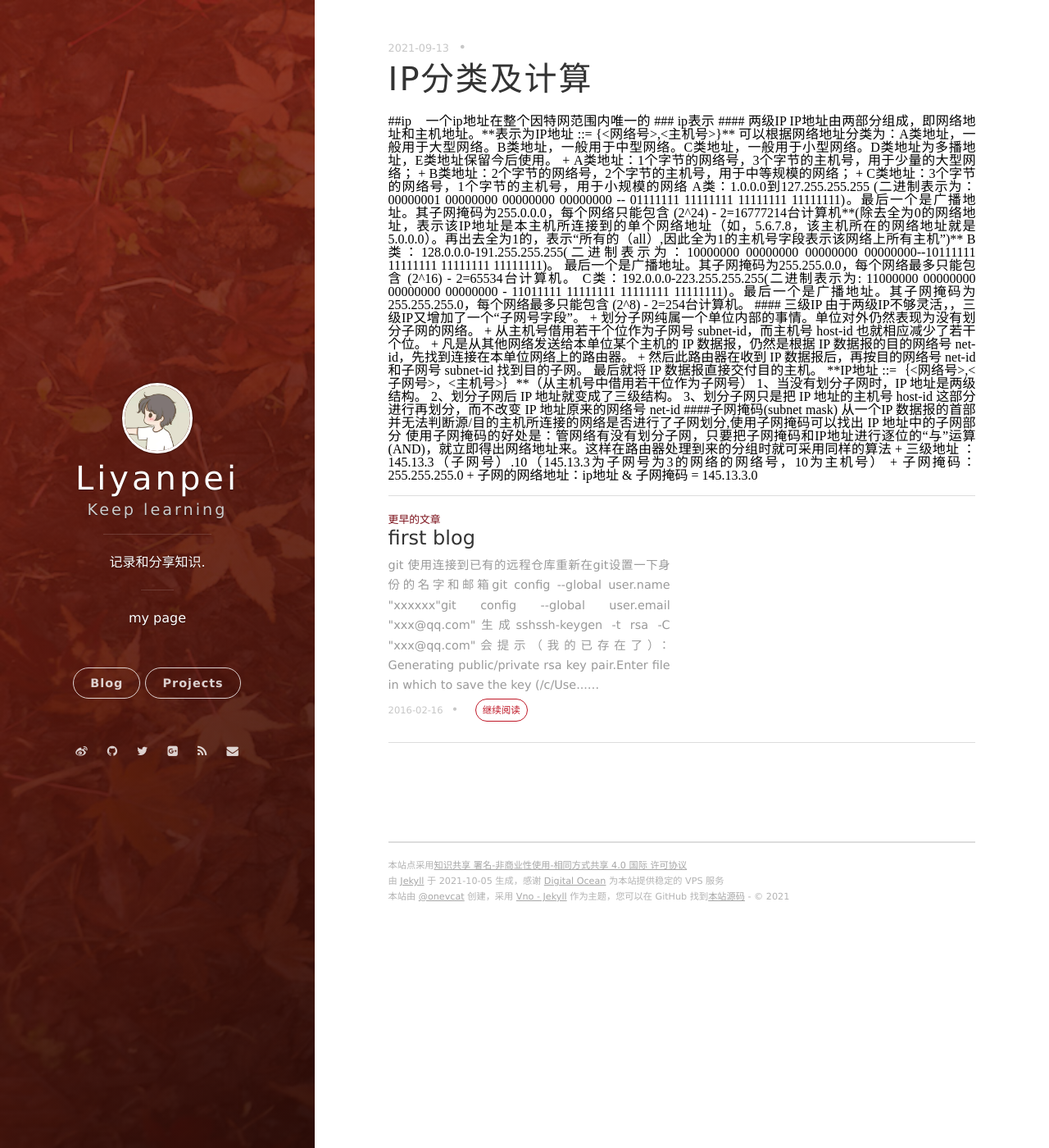
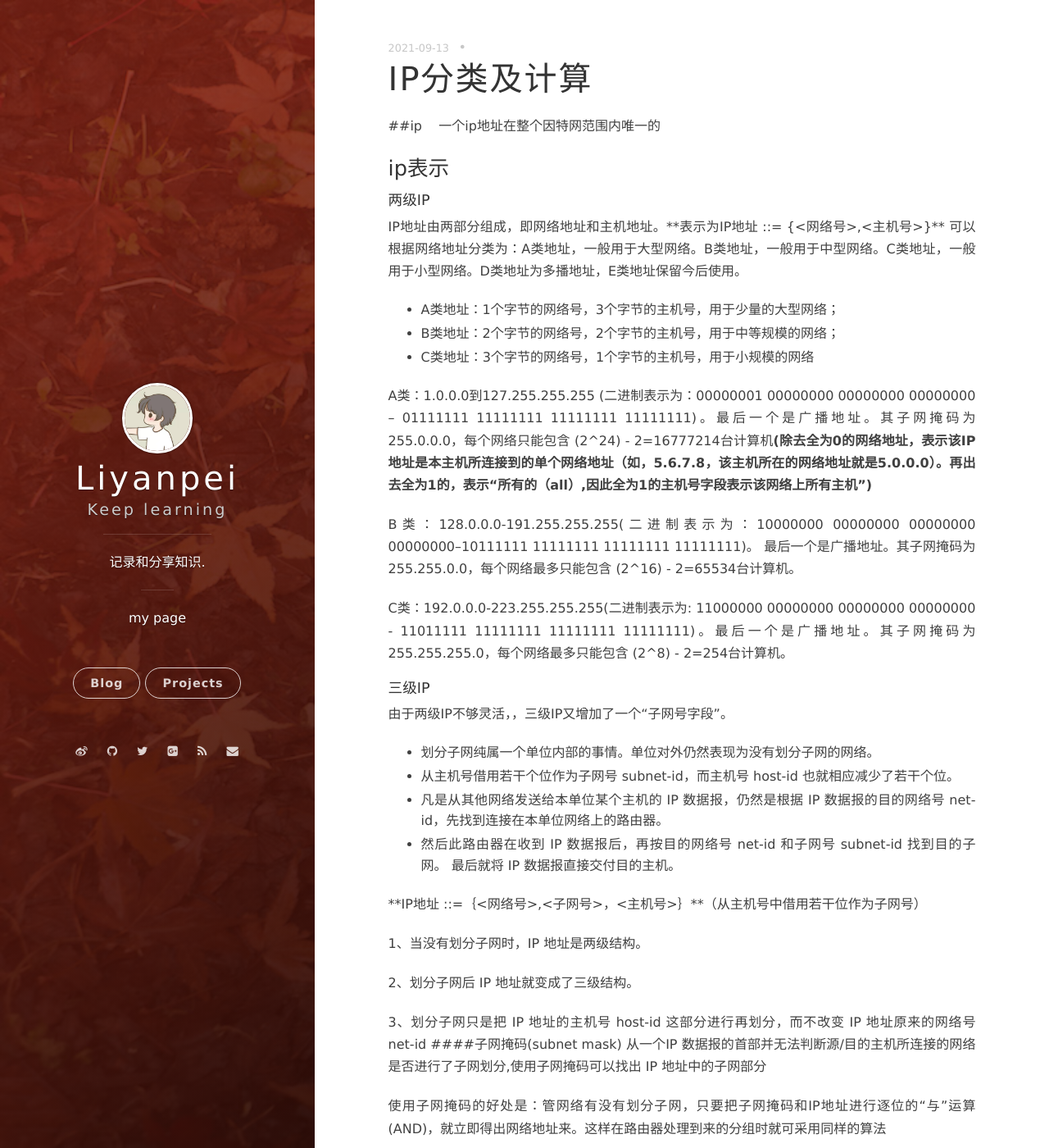
Before and after one commit to fanlyp/fan-lyp.github.io, a Jekyll site: the page built from _posts/2021-09-13-计算机网络-ip.markdown, in a window 1280 px wide and 1400 px high. Shown: the whole window at 82% size. Built offline with Jekyll 4.4.1, drawn with Linux system fonts in a browser that asks for light colours; nearby versions of some CDN libraries; comment, search, counter and statistics services are not loaded; some of the changed text lies outside the part shown.

Commit message:
Update 2021-09-13-计算机网络-ip.markdown

```diff
--- a/_posts/2021-09-13-计算机网络-ip.markdown
+++ b/_posts/2021-09-13-计算机网络-ip.markdown
@@ -3,7 +3,7 @@ layout: post
 title: IP分类及计算
 date: 2021-09-13 15:32:24.000000000 +09:00
 ---
-<font face="黑体" size="3" color = "black">
+
 ##ip
 &nbsp;&nbsp;&nbsp;<B>一个ip地址在整个因特网范围内唯一的</B>
 ### ip表示
```
